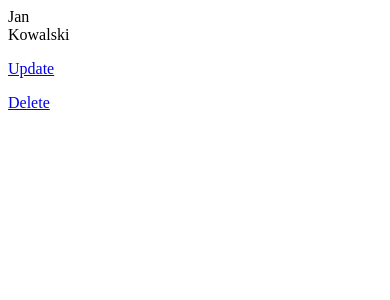
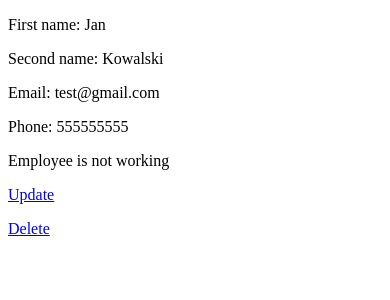
Before and after one commit to jimmorrisson/debesisProject, a Django app: page /workers/3/ in a window 390 px wide. Shown: the top 300 px of the page. Run offline with Django 3.2, Linux system fonts and the light colour scheme; data comes from the database, SQL or seed files in the repository; both versions use the stored data as it was after the commit.

Commit message:
Added email, phone and is_working to database.

```diff
--- a/debesisProject/mysite/workers/forms.py
+++ b/debesisProject/mysite/workers/forms.py
@@ -8,7 +8,7 @@ class EmployeeForm(forms.ModelForm):
             "first_name",
             "last_name",
             'jobposition',
-            #'email',
-            #'phone',
-            #'is_working',
+            'email',
+            'phone',
+            'is_working',
         ]
--- a/debesisProject/mysite/workers/models.py
+++ b/debesisProject/mysite/workers/models.py
@@ -1,17 +1,20 @@
 from django.db import models
 from django.core.urlresolvers import reverse
+
 
 class JobPosition(models.Model):
     name = models.CharField(max_length=200)
     created = models.DateTimeField('date created')
+
     def __str__(self):
         return self.name
+
 
 class Employee(models.Model):
     first_name = models.CharField(max_length=200)
     last_name = models.CharField(max_length=200)
-    email = models.EmailField
-    phone = models.IntegerField
+    email = models.EmailField(default='test@gmail.com')
+    phone = models.IntegerField(default=555555555)
     created = models.DateTimeField(auto_now_add=True)
     jobposition = models.ForeignKey(JobPosition, on_delete=models.CASCADE)
     is_working = models.BooleanField(default=False)
--- a/debesisProject/mysite/workers/templates/workers/emp_detail.html
+++ b/debesisProject/mysite/workers/templates/workers/emp_detail.html
@@ -1,7 +1,14 @@
 {% extends "workers/header.html" %}
 {% block content %}
-    {{ instance.first_name }}<br/>
-    {{ instance.last_name }}<br/>
+    <p><label>First name: </label>{{ instance.first_name }}</p>
+    <p><label>Second name: </label>{{ instance.last_name }}</p>
+    <p><label>Email: </label>{{ instance.email }}</p>
+    <p><label>Phone: </label>{{ instance.phone }}</p>
+    {% if instance.is_working %}
+        <p>Employee is working</p>
+    {% else %}
+        <p>Employee is not working</p>
+    {% endif %}
     <p><a href="/workers/{{ instance.id }}/edit">Update</a></p>
     <p><a href="/workers/{{ instance.id }}/delete">Delete</a></p>
 {% endblock %}
```
Also changed, not shown: debesisProject/mysite/workers/templates/workers/index.html (+15 -5 lines), debesisProject/mysite/workers/urls.py (+9 -8 lines), debesisProject/mysite/workers/views.py (+4 -4 lines), debesisProject/mysite/db.sqlite3, debesisProject/mysite/workers/migrations/0002_auto_20170401_1315.py (added).
